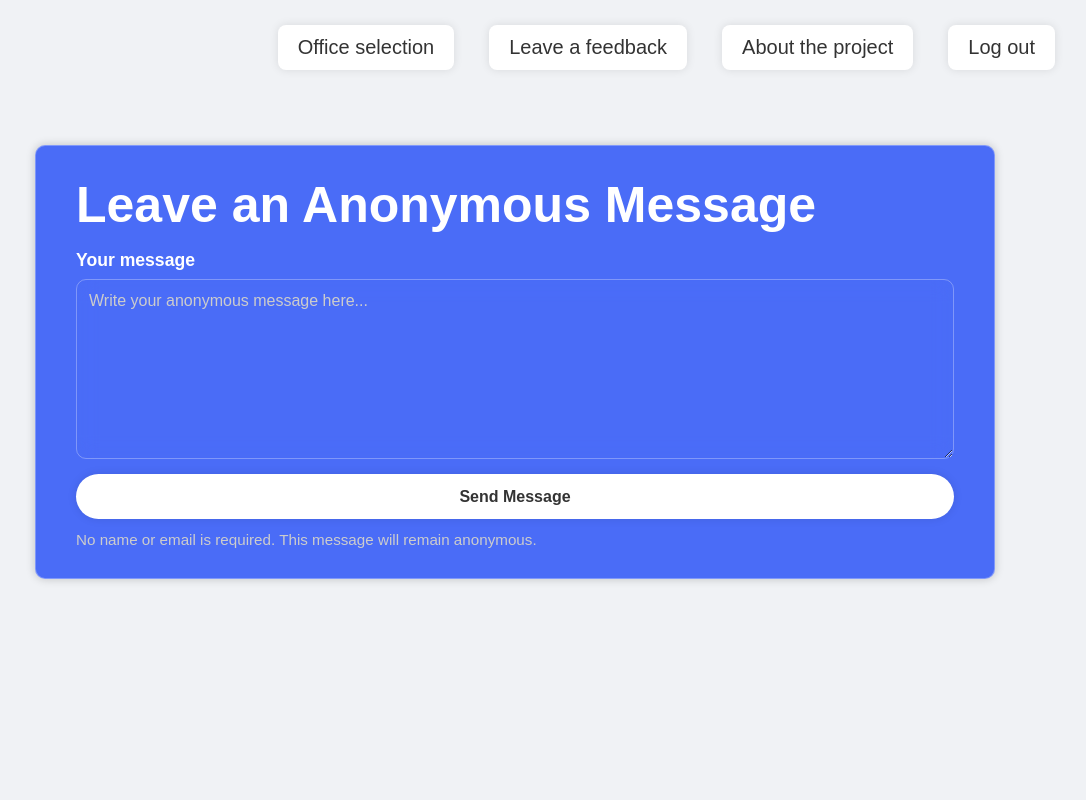
After one commit to 07dnk22/Software-Project, a PHP site: page /message.html in a window 1280 px wide. The commit adds this page. Shown: the whole page, without its empty margins (125-1211 px from the left). Run offline with PHP 8.4, Linux system fonts and the light colour scheme.

Commit message:
Additional pages

```diff
--- /dev/null
+++ b/message.css
@@ -0,0 +1,129 @@
+@import url("https://fonts.googleapis.com/css2?family-Poppins: wght@300;400;500; 600; 700; 800; 900&display-swap");
+
+* {
+    margin: 0;
+    padding: 0;
+    box-sizing: border-box;
+    font-family: 'Poppins', sans-serif;
+}
+
+main{
+    height: 100vh;
+    background-color: #f0f2f5;
+    background-size: cover;
+    background-position: center;
+}
+
+a{
+    text-decoration: none;
+    color: #fff;
+}
+
+.navbar{
+    left: 0;
+    top: 0;
+    width: 100%;
+    padding: 25px 100px;
+    display: flex;
+    justify-content: space-between;
+    align-items: center;
+    z-index: 100;
+}
+
+.navbar .logo{
+    font-size: 30px;
+    font-weight: 700;
+}
+
+.navbar ul{
+    display: flex;
+}
+
+.navbar ul li{
+    position: relative;
+    list-style: none;
+    margin-left: 35px;
+}
+
+.navbar ul li::after{
+    content: '';
+    position: absolute;
+    left: 0;
+    bottom: -2px;
+    width: 100%;
+    height: 2px;
+    background: #fff;
+    transform: scaleX(0);
+    transform-origin: right;
+    transition: transform .5s;
+}
+
+.navbar ul li button{
+    font-size: 20px;
+    font-weight: 500;
+    background-color: #ffffff;
+    border: none;
+    border-radius: 8px;
+    padding: 10px 20px;
+    color: #333;
+    cursor: pointer;
+}
+
+    .container {
+        display: flex;
+        flex-direction: column;
+        width: 75%;
+        background: transparent;
+        border: 1px solid rgba(255, 255, 255, 0.3);
+        border-radius: 10px;
+        backdrop-filter: blur(10px);
+        box-shadow: 0 0 10px rgba(0, 0, 0, 0.2);
+        background-color: #4a6cf7;
+        padding: 30px 40px;
+        margin: 50px auto;
+        color: #fff;
+    }
+    h1 {
+        margin-top: 0;
+        font-size: 50px;
+    }
+    label {
+        display: block;
+        margin: 16px 0 8px;
+        font-size: 1.1rem;
+        font-weight: 600;
+    }
+    textarea {
+        width: 100%;
+        min-height: 180px;
+        padding: 12px;
+        background: transparent;
+        border: 1px solid rgba(255, 255, 255, 0.3);
+        border-radius: 10px;
+        backdrop-filter: blur(10px);
+        resize: vertical;
+        font-size: 1rem;
+        font-family: inherit;
+        margin-bottom: 15px;
+    }
+    textarea::placeholder {
+        color: #ccc;
+    }
+    button {
+        width: 100%;
+        height: 45px;
+        background: #fff;
+        border: none;
+        outline: none;
+        border-radius: 40px;
+        box-shadow: 0 0 10px rgba(0, 0, 0, .1);
+        cursor: pointer;
+        font-size: 16px;
+        color: #333;
+        font-weight: 600;
+    }
+    .note {
+        margin-top: 12px;
+        font-size: 0.95rem;
+        color: #ccc;
+    }
--- /dev/null
+++ b/message.html
@@ -0,0 +1,36 @@
+<html>
+
+<head>
+  <meta charset="UTF-8">
+  <meta http-equiv="X-UA-Compatiable" content="IE=edge">
+  <meta name="viewpoint" content="width=device-width, initial-scale=1.0">
+  <title>Program Prototype Main Page</title>
+  <link rel="stylesheet" href="message.css">
+  <link href='https://unpkg.com/boxicons@2.1.4/css/boxicons.min.css' rel='stylesheet'>
+</head>
+
+<body>
+    <main>
+        <nav class="navbar">
+            <a href="#" class="logo"></a>
+            <ul>
+                <li><button onclick="office_sel()">Office selection</li>
+                <li><button onclick="project()">Leave a feedback</li>
+                <li><button onclick="aboutPage()">About the project</li>
+                <li><button onclick="logout()">Log out</li>
+            </ul>
+        </nav>
+
+        <div class="container">
+            <h1>Leave an Anonymous Message</h1>
+            <form>
+            <label for="message">Your message</label>
+            <textarea id="message" name="message" placeholder="Write your anonymous message here..."></textarea>
+            <button type="submit">Send Message</button>
+            <p class="note">No name or email is required. This message will remain anonymous.</p>
+            </form>
+        </div>
+    </main>
+    <script src="script.js"></script>
+</body>
+</html>
--- a/register.php
+++ b/register.php
@@ -39,7 +39,7 @@ if(isset($_POST['Login'])){
     session_start();
     $row=$result->fetch_assoc();
     $_SESSION['email']=$row['email'];
-    header("Location: main_page.html");
+    header("Location: AboutPage.html");
     exit();
    }
    else{
--- a/script.js
+++ b/script.js
@@ -11,3 +11,19 @@ LoginBtn.addEventListener('click', function(){
     LoginForm.style.display="block";
     RegisterForm.style.display="none";
 })
+
+function project(){
+    window.location.href="message.html";
+}
+
+function aboutPage(){
+    window.location.href="AboutPage.html";
+}
+
+function logout() {
+    window.location.href = "login.html";
+}
+
+function office_sel() {
+    window.location.href = "office_selection.html";
+}
```
Also changed, not shown: AboutPage.css (added, +102 -0 lines), AboutPage.html (added, +35 -0 lines).
